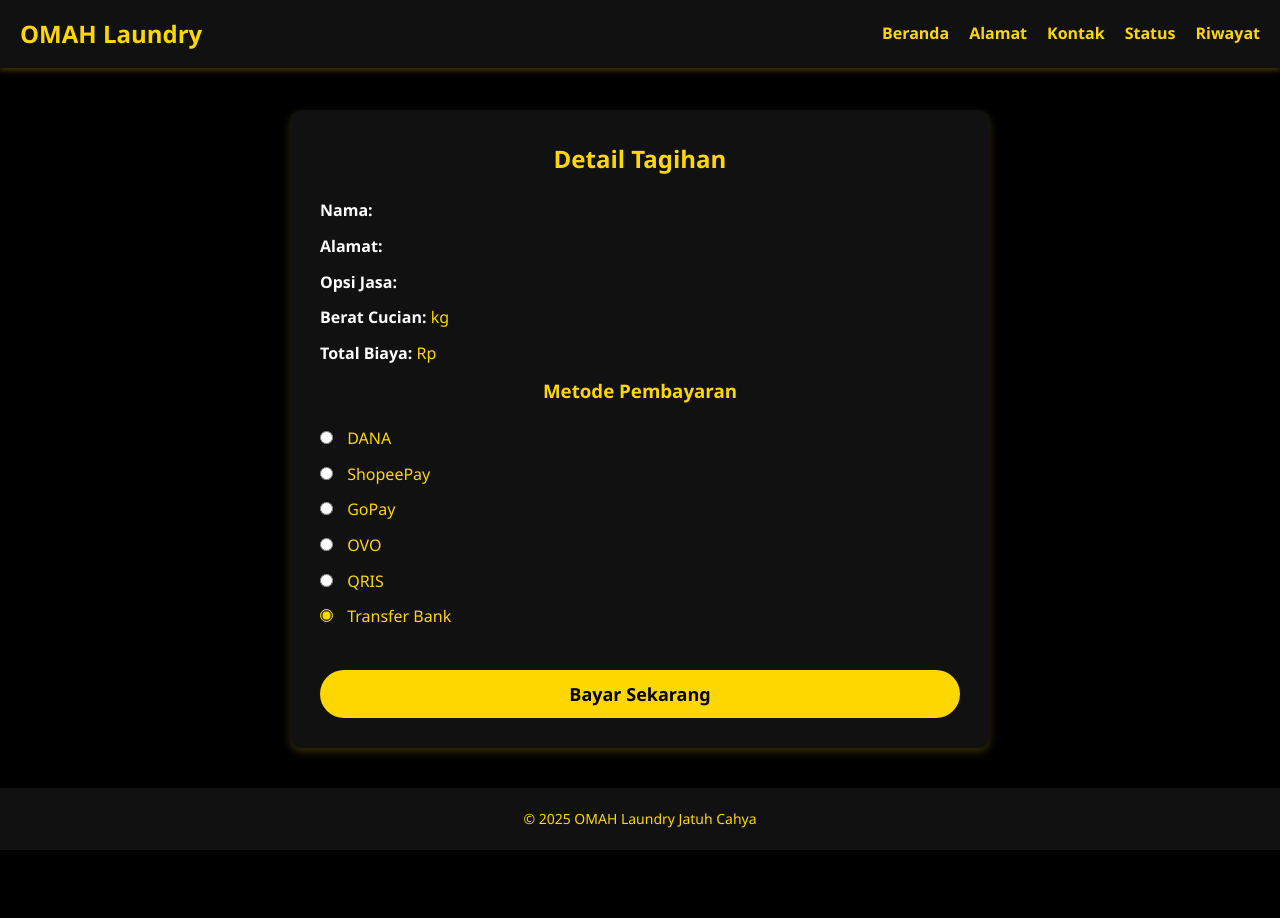
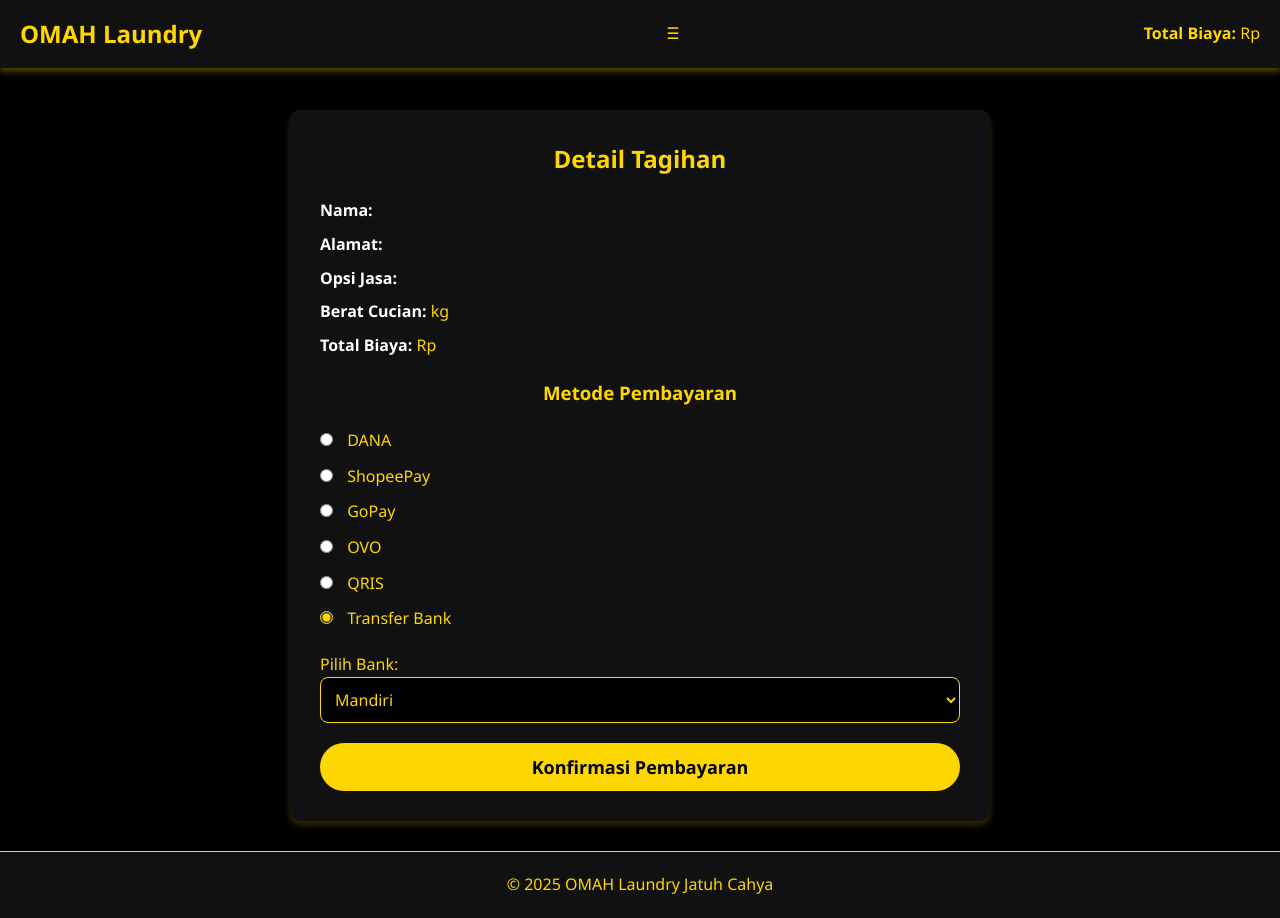
Before and after one commit to rezamardani22/OHMA-LAUNDRY, a plain HTML site: page tagihan.html in a window 1280 px wide. Both pictures are taken after a click on the label "Transfer Bank". Before the commit the page ends 850 px from the top, so only its background shows below. Drawn offline with Linux system fonts and the light colour scheme.

Commit message:
Update tagihan.html

```diff
--- a/tagihan.html
+++ b/tagihan.html
@@ -1,8 +1,8 @@
 <!DOCTYPE html>
 <html lang="id">
 <head>
-  <meta charset="UTF-8">
-  <meta name="viewport" content="width=device-width, initial-scale=1.0">
+  <meta charset="UTF-8" />
+  <meta name="viewport" content="width=device-width, initial-scale=1.0" />
   <title>Tagihan | OMAH Laundry</title>
   <style>
     * {
@@ -18,20 +18,20 @@
       font-size: 16px;
       line-height: 1.6;
       padding-top: 80px;
-      animation: fadeInBody 1s ease;
     }
 
     nav {
       background-color: #111;
+      color: #ffd700;
       padding: 15px 20px;
       position: fixed;
       width: 100%;
       top: 0;
-      z-index: 1000;
+      z-index: 100;
       display: flex;
       justify-content: space-between;
       align-items: center;
-      box-shadow: 0 2px 6px rgba(255, 215, 0, 0.3);
+      box-shadow: 0 4px 6px rgba(255, 215, 0, 0.3);
     }
 
     .logo {
@@ -39,15 +39,9 @@
       font-weight: bold;
     }
 
-    .menu-toggle {
-      display: none;
-      font-size: 24px;
-      cursor: pointer;
-    }
-
     ul {
+      display: flex;
       list-style: none;
-      display: flex;
     }
 
     ul li {
@@ -57,8 +51,9 @@
     ul li a {
       color: #ffd700;
       text-decoration: none;
+      font-size: 16px;
       font-weight: bold;
-      transition: color 0.3s;
+      transition: color 0.3s ease;
     }
 
     ul li a:hover {
@@ -66,34 +61,46 @@
     }
 
     main {
-      background: #111;
+      background-color: #111;
+      margin: 30px 20px;
+      border-radius: 10px;
+      box-shadow: 0 4px 6px rgba(255, 215, 0, 0.2);
       max-width: 700px;
-      margin: 30px auto;
+      margin-left: auto;
+      margin-right: auto;
       padding: 30px;
-      border-radius: 12px;
-      box-shadow: 0 4px 8px rgba(255, 215, 0, 0.2);
-      animation: slideIn 0.8s ease;
+      animation: fadeIn 1s ease forwards;
+      text-align: left;
     }
 
     h2, h3 {
-      text-align: center;
       color: #ffd700;
       margin-bottom: 20px;
+      text-align: center;
+    }
+
+    .tagihan-info {
+      margin-bottom: 20px;
+      animation: slideIn 0.8s ease forwards;
     }
 
     .tagihan-info p {
-      margin: 10px 0;
+      margin: 8px 0;
+      font-size: 16px;
     }
 
     .tagihan-info strong {
       color: #fff;
     }
 
+    .metode-pembayaran {
+      margin-bottom: 20px;
+    }
+
     .metode-pembayaran label {
       display: block;
-      margin: 10px 0;
+      margin-bottom: 10px;
       cursor: pointer;
-      animation: fadeIn 1s ease;
     }
 
     input[type="radio"] {
@@ -101,43 +108,58 @@
       accent-color: #ffd700;
     }
 
+    #bankOptions {
+      display: none;
+      margin-top: 10px;
+    }
+
+    select {
+      width: 100%;
+      padding: 10px;
+      border-radius: 8px;
+      background-color: #000;
+      color: #ffd700;
+      border: 1px solid #ffd700;
+      font-size: 16px;
+    }
+
     .btn-pesan {
-      background: #ffd700;
+      background-color: #ffd700;
       color: #000;
       border: none;
-      padding: 12px;
-      width: 100%;
+      padding: 12px 30px;
       font-size: 18px;
       font-weight: bold;
-      margin-top: 30px;
       border-radius: 50px;
       cursor: pointer;
+      margin-top: 20px;
+      width: 100%;
       transition: background-color 0.3s, transform 0.3s;
+      display: block;
     }
 
     .btn-pesan:hover {
-      background: #e6c200;
-      transform: scale(1.05);
+      background-color: #e6c200;
+      transform: translateY(-3px);
     }
 
     footer {
-      background: #111;
+      background-color: #111;
       color: #ffd700;
       text-align: center;
       padding: 20px;
-      margin-top: 40px;
-      font-size: 14px;
+      margin-top: 30px;
+      border-top: 1px solid #ffd700;
     }
 
     @media (max-width: 768px) {
       nav ul {
-        display: none;
         flex-direction: column;
-        background: #111;
+        background-color: #111;
         position: absolute;
         top: 60px;
         right: 20px;
-        padding: 10px;
+        display: none;
         border: 1px solid #ffd700;
         border-radius: 10px;
       }
@@ -146,19 +168,33 @@
         display: flex;
       }
 
+      nav ul li {
+        margin: 10px 0;
+      }
+
       .menu-toggle {
         display: block;
       }
+
+      main {
+        margin: 20px;
+        padding: 20px;
+      }
+
+      .btn-pesan {
+        font-size: 16px;
+        padding: 10px 20px;
+      }
     }
 
-    @keyframes fadeInBody {
-      from { opacity: 0; }
-      to { opacity: 1; }
+    @keyframes fadeIn {
+      from {opacity: 0;}
+      to {opacity: 1;}
     }
 
     @keyframes slideIn {
-      from { transform: translateY(20px); opacity: 0; }
-      to { transform: translateY(0); opacity: 1; }
+      from {transform: translateX(-50px); opacity: 0;}
+      to {transform: translateX(0); opacity: 1;}
     }
   </style>
 </head>
@@ -168,17 +204,12 @@
   <div class="logo">OMAH Laundry</div>
   <div class="menu-toggle" onclick="toggleMenu()">☰</div>
   <ul id="menu">
-    <li><a href="index.html">Beranda</a></li>
-    <li><a href="alamat.html">Alamat</a></li>
-    <li><a href="kontak.html">Kontak</a></li>
-    <li><a href="statuspesanan.html">Status</a></li>
-    <li><a href="riwayat.html">Riwayat</a></li>
+    <p><strong>Total Biaya:</strong> Rp <span id="biaya"></span></p>
   </ul>
 </nav>
 
-<main>
+<main class="container">
   <h2>Detail Tagihan</h2>
-
   <div class="tagihan-info">
     <p><strong>Nama:</strong> <span id="nama"></span></p>
     <p><strong>Alamat:</strong> <span id="alamat"></span></p>
@@ -188,17 +219,31 @@
   </div>
 
   <h3>Metode Pembayaran</h3>
-
   <div class="metode-pembayaran">
     <label><input type="radio" name="metode" value="DANA"> DANA</label>
     <label><input type="radio" name="metode" value="ShopeePay"> ShopeePay</label>
     <label><input type="radio" name="metode" value="GoPay"> GoPay</label>
     <label><input type="radio" name="metode" value="OVO"> OVO</label>
-    <label><input type="radio" name="metode" value="QRIS"> QRIS</label>
-    <label><input type="radio" name="metode" value="BANK"> Transfer Bank</label>
+    <label><input type="radio" name="metode" value="QRIS" onclick="toggleQris()"> QRIS</label>
+    <label><input type="radio" name="metode" value="BANK" onclick="toggleBank()"> Transfer Bank</label>
   </div>
 
-  <button class="btn-pesan" onclick="lanjutPembayaran()">Bayar Sekarang</button>
+  <div id="bankOptions">
+    <label>Pilih Bank:
+      <select id="bank-select">
+        <option value="Mandiri">Mandiri</option>
+        <option value="BNI">BNI</option>
+        <option value="BCA">BCA</option>
+        <option value="BRI">BRI</option>
+        <option value="CIMB Niaga">CIMB Niaga</option>
+        <option value="Bank Negara Indonesia">Bank Negara Indonesia</option>
+        <option value="Maybank">Maybank</option>
+        <option value="Danamon">Danamon</option>
+      </select>
+    </label>
+  </div>
+
+  <button class="btn-pesan" onclick="lanjutPembayaran()">Konfirmasi Pembayaran</button>
 </main>
 
 <footer>
@@ -210,6 +255,14 @@ function toggleMenu() {
   document.getElementById('menu').classList.toggle('show');
 }
 
+function toggleBank() {
+  document.getElementById('bankOptions').style.display = 'block';
+}
+
+function toggleQris() {
+  document.getElementById('bankOptions').style.display = 'none';
+}
+
 ['nama', 'alamat', 'opsi', 'berat', 'biaya'].forEach(id => {
   document.getElementById(id).textContent = localStorage.getItem(id);
 });
@@ -217,11 +270,20 @@ function toggleMenu() {
 function lanjutPembayaran() {
   const metode = document.querySelector('input[name="metode"]:checked');
   if (!metode) {
-    alert("Pilih metode pembayaran terlebih dahulu!");
+    alert("Pilih metode pembayaran!");
     return;
   }
-  localStorage.setItem('metodePembayaran', metode.value);
-  alert("Silakan lanjutkan pembayaran via aplikasi " + metode.value);
+
+  let metodePembayaran = metode.value;
+  if (metode.value === "BANK") {
+    metodePembayaran += " - " + document.getElementById("bank-select").value;
+    localStorage.setItem("metodePembayaran", metodePembayaran);
+    window.location.href = "buktipembayaran.html";
+    return;
+  }
+
+  localStorage.setItem("metodePembayaran", metodePembayaran);
+  // Lanjutkan dengan opsi lainnya seperti DANA, GoPay, dll.
 }
 </script>
 
```
